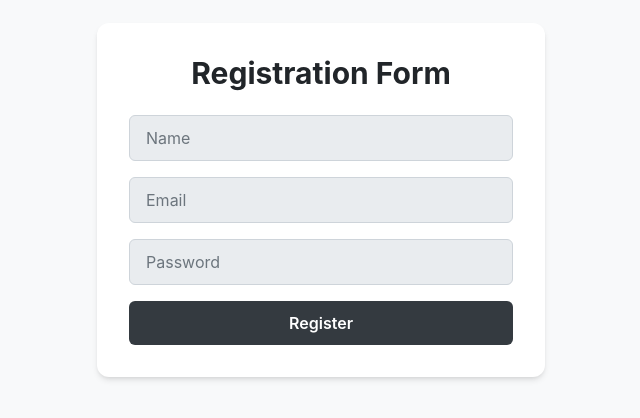
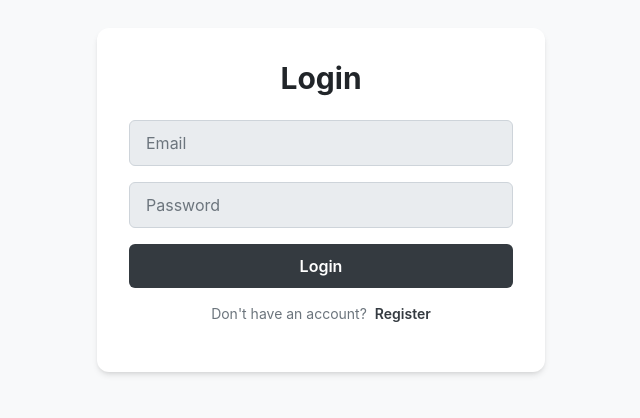
Before and after one commit to fahimsna/Student-Management-System, a React app in the folder frontend/: page / in a window 1280 px wide. Shown: the part 200-618 px from the top of the page, without its empty margins (319-959 px from the left). Built offline with nearby package versions, Linux system fonts and the light colour scheme; the HTML template or start-up script is replaced by a standard one.

Commit message:
Add login

```diff
--- a/frontend/src/App.jsx
+++ b/frontend/src/App.jsx
@@ -1,7 +1,8 @@
+import Login from "./pages/Login";
 import Register from "./pages/Register";
 
 function App() {
-  return <Register />;
+  return <Login />;
 }
 
 export default App;
--- /dev/null
+++ b/frontend/src/pages/Login.jsx
@@ -0,0 +1,74 @@
+import React, { useState } from "react";
+import { loginUser } from "../api/authApi";
+
+export default function Login() {
+  let [email, setEmail] = useState("");
+  let [password, setPassword] = useState("");
+  let [message, setMessage] = useState("");
+
+  let handleLogin = async () => {
+    try {
+      let data = {
+        email,
+        password,
+      };
+
+      let result = await loginUser(data);
+
+      console.log(result);
+      setMessage(result.data.message);
+    } catch (error) {
+      console.log(error);
+      setMessage(error.response?.data?.message || "Login Failed");
+    }
+  };
+
+  return (
+    <div className="min-h-screen flex items-center justify-center bg-[#F8F9FA] px-4 py-8">
+      <div className="w-full max-w-md bg-white rounded-xl shadow-md p-6 sm:p-8">
+        <h1 className="text-2xl sm:text-3xl font-bold text-[#212529] text-center mb-6">
+          Login
+        </h1>
+
+        <div className="space-y-4">
+          <input
+            className="w-full border border-[#CED4DA] rounded-md px-4 py-2.5 bg-[#E9ECEF] text-[#343A40] placeholder-[#6C757D] outline-none focus:bg-white focus:border-[#6C757D] focus:ring-1 focus:ring-[#6C757D]"
+            type="email"
+            placeholder="Email"
+            value={email}
+            onChange={(e) => setEmail(e.target.value)}
+          />
+
+          <input
+            className="w-full border border-[#CED4DA] rounded-md px-4 py-2.5 bg-[#E9ECEF] text-[#343A40] placeholder-[#6C757D] outline-none focus:bg-white focus:border-[#6C757D] focus:ring-1 focus:ring-[#6C757D]"
+            type="password"
+            placeholder="Password"
+            value={password}
+            onChange={(e) => setPassword(e.target.value)}
+          />
+
+          <button
+            onClick={handleLogin}
+            className="w-full bg-[#343A40] text-white rounded-md py-2.5 font-semibold hover:bg-[#212529] transition duration-200"
+          >
+            Login
+          </button>
+        </div>
+
+        <div className="py-4 flex justify-center gap-2 text-sm">
+          <p className="text-[#6C757D]">Don't have an account?</p>
+
+          <button className="text-[#343A40] font-semibold cursor-pointer hover:underline">
+            Register
+          </button>
+        </div>
+
+        {message && (
+          <p className="text-center text-sm text-[#495057] font-medium">
+            {message}
+          </p>
+        )}
+      </div>
+    </div>
+  );
+}
```
